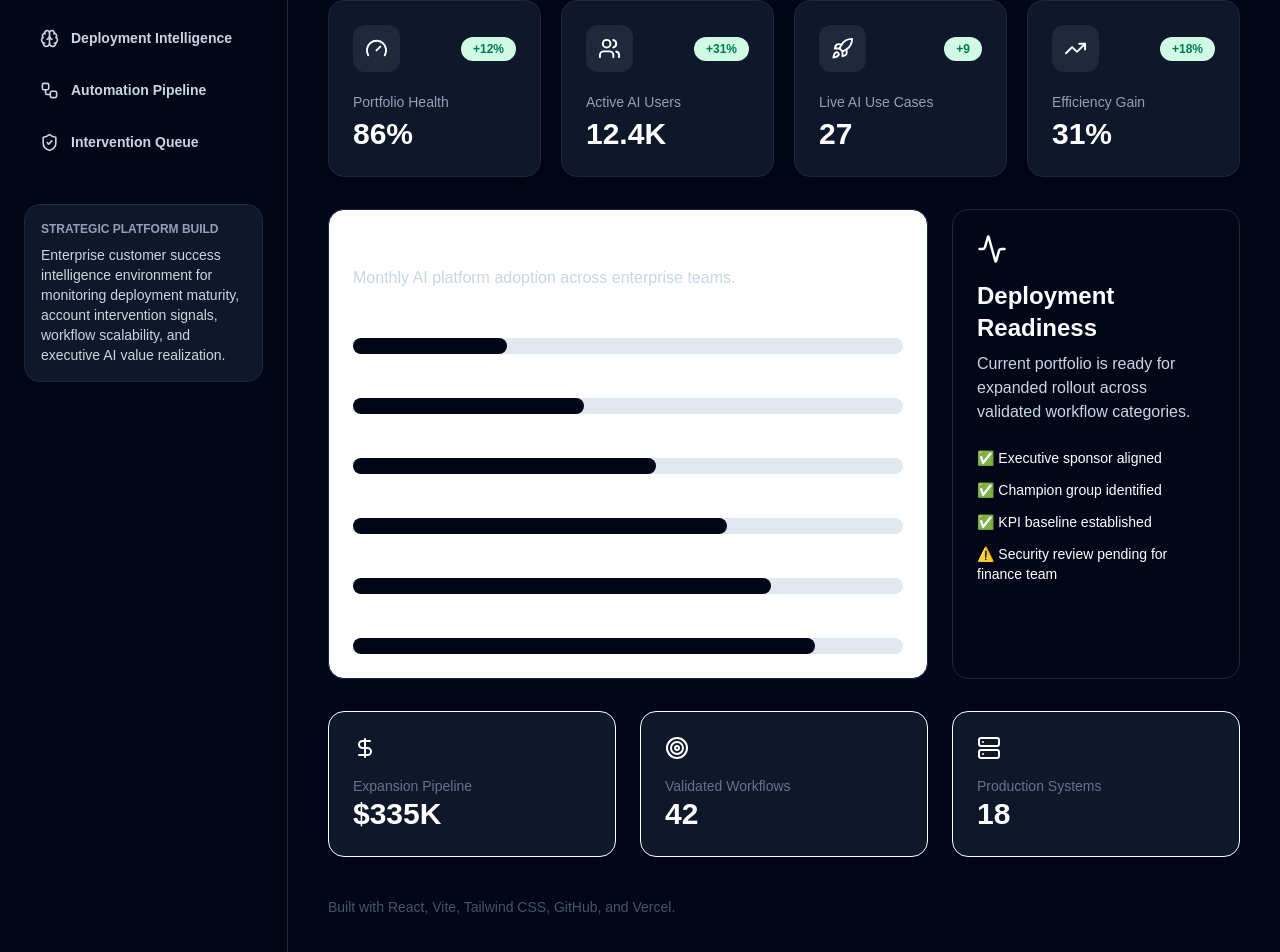
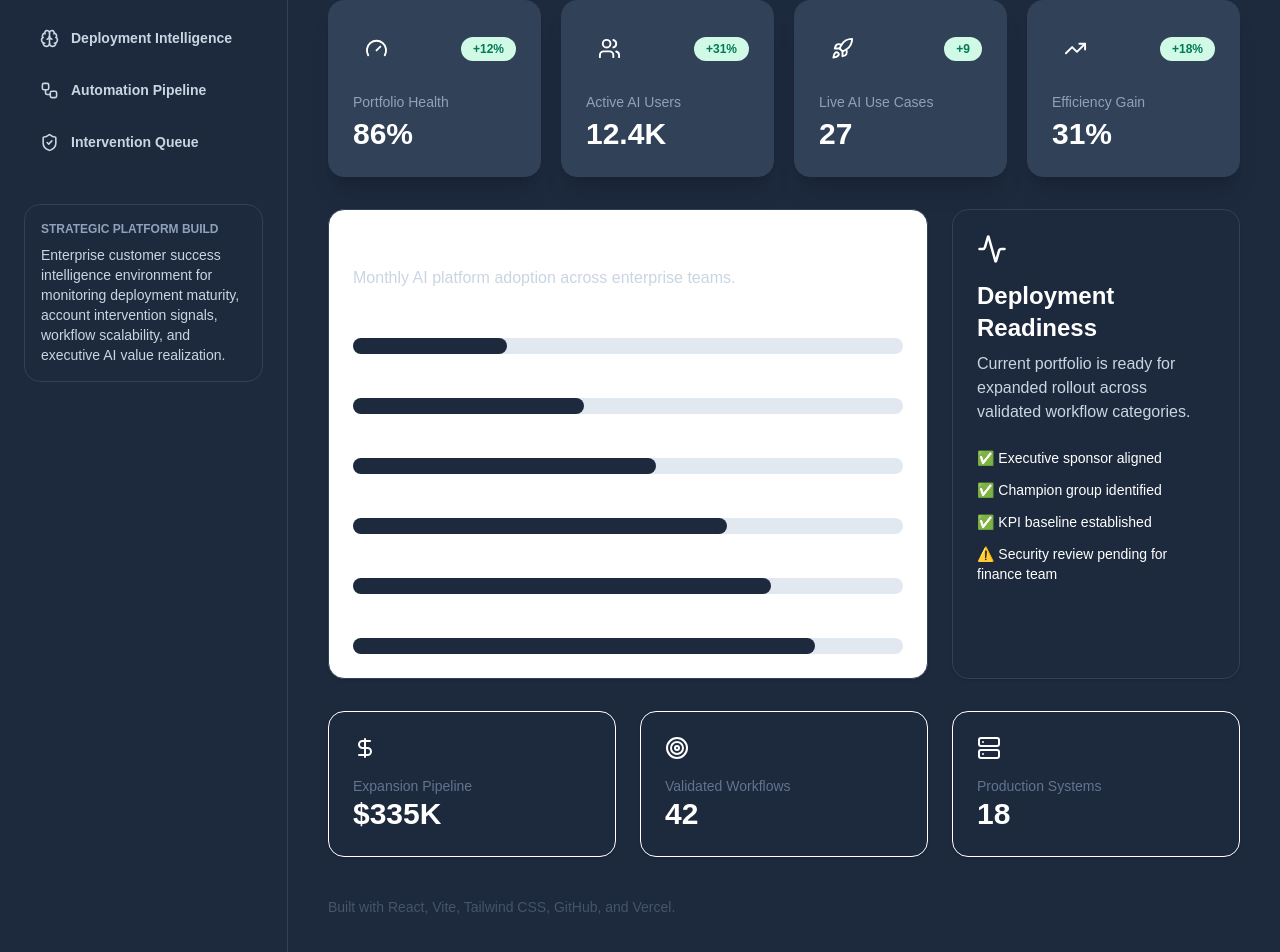
Before and after one commit to jtorres507-rgb/openai-ai-command-dashboard, a React (Vite) app: page / in a window 1280 px wide. Shown: the part 228-1180 px from the top of the page. Built offline with nearby package versions, Linux system fonts and the light colour scheme.

Commit message:
Adjusted graphite premium background tone

```diff
--- a/src/App.jsx
+++ b/src/App.jsx
@@ -134,9 +134,9 @@ function Sidebar({ activePage, setActivePage }) {
 ];
 
   return (
-    <aside className="hidden min-h-screen w-72 border-r border-slate-800 bg-slate-950 p-6 text-white lg:block">
+    <aside className="hidden min-h-screen w-72 border-r border-slate-700 bg-slate-800 p-6 text-white lg:block">
       <div className="flex items-center gap-3">
-        <div className="rounded-2xl bg-slate-900 p-3 text-slate-950">
+        <div className="rounded-2xl bg-slate-800 p-3 text-slate-950">
           <Brain size={26} />
         </div>
         <div>
@@ -155,7 +155,7 @@ function Sidebar({ activePage, setActivePage }) {
               key={link.name}
               onClick={() => setActivePage(link.name)}
               className={`flex w-full items-center gap-3 rounded-xl px-4 py-3 text-left text-sm font-semibold transition ${
-                active ? "bg-slate-900 text-slate-950" : "text-slate-300 hover:bg-slate-800"
+                active ? "bg-slate-800 text-slate-950" : "text-slate-300 hover:bg-slate-800"
               }`}
             >
               <Icon size={19} />
@@ -165,7 +165,7 @@ function Sidebar({ activePage, setActivePage }) {
         })}
       </nav>
 
-      <div className="mt-10 rounded-2xl border border-slate-800 bg-slate-900 p-4">
+      <div className="mt-10 rounded-2xl border border-slate-700 bg-slate-800 p-4">
         <p className="text-xs font-semibold uppercase text-slate-400">Strategic Platform Build</p>
         <p className="mt-2 text-sm text-slate-300">
               Enterprise customer success intelligence environment for monitoring deployment maturity,
@@ -178,9 +178,9 @@ function Sidebar({ activePage, setActivePage }) {
 
 function MetricCard({ title, value, change, icon: Icon }) {
   return (
-    <div className="rounded-2xl border border-slate-800 bg-slate-900 p-6 shadow-xl">
+    <div className="rounded-2xl border border-slate-700 bg-slate-700 p-6 shadow-xl">
       <div className="flex items-center justify-between">
-        <div className="rounded-xl bg-slate-800 p-3">
+        <div className="rounded-xl bg-slate-700 p-3">
           <Icon size={23} />
         </div>
         <span className="rounded-full bg-emerald-100 px-3 py-1 text-xs font-bold text-emerald-700">
@@ -201,7 +201,7 @@ function ProgressBar({ label, value }) {
         <span>{value}%</span>
       </div>
       <div className="h-4 rounded-full bg-slate-200">
-        <div className="h-4 rounded-full bg-slate-950" style={{ width: `${value}%` }} />
+        <div className="h-4 rounded-full bg-slate-800" style={{ width: `${value}%` }} />
       </div>
     </div>
   );
@@ -217,7 +217,7 @@ function ExecutiveOverview() {
       </div>
 
       <div className="mt-8 grid gap-6 xl:grid-cols-3">
-        <div className="rounded-2xl border border-slate-800 bg-white p-6 shadow-sm xl:col-span-2">
+        <div className="rounded-2xl border border-slate-700 bg-white p-6 shadow-sm xl:col-span-2">
           <h2 className="text-2xl font-bold">Adoption Velocity</h2>
           <p className="text-slate-300">Monthly AI platform adoption across enterprise teams.</p>
           <div className="mt-6 space-y-5">
@@ -227,7 +227,7 @@ function ExecutiveOverview() {
           </div>
         </div>
 
-        <div className="rounded-2xl border border-slate-800 bg-slate-950 p-6 text-white shadow-sm">
+        <div className="rounded-2xl border border-slate-700 bg-slate-800 p-6 text-white shadow-sm">
           <Activity size={30} />
           <h2 className="mt-4 text-2xl font-bold">Deployment Readiness</h2>
           <p className="mt-2 text-slate-300">
@@ -243,17 +243,17 @@ function ExecutiveOverview() {
       </div>
 
       <div className="mt-8 grid gap-6 md:grid-cols-3">
-        <div className="rounded-2xl bg-slate-900 p-6 shadow-sm border">
+        <div className="rounded-2xl bg-slate-800 p-6 shadow-sm border">
           <DollarSign />
           <p className="mt-4 text-sm text-slate-500">Expansion Pipeline</p>
           <p className="text-3xl font-bold">$335K</p>
         </div>
-        <div className="rounded-2xl bg-slate-900 p-6 shadow-sm border">
+        <div className="rounded-2xl bg-slate-800 p-6 shadow-sm border">
           <Target />
           <p className="mt-4 text-sm text-slate-500">Validated Workflows</p>
           <p className="text-3xl font-bold">42</p>
         </div>
-        <div className="rounded-2xl bg-slate-900 p-6 shadow-sm border">
+        <div className="rounded-2xl bg-slate-800 p-6 shadow-sm border">
           <Server />
           <p className="mt-4 text-sm text-slate-500">Production Systems</p>
           <p className="text-3xl font-bold">18</p>
@@ -265,7 +265,7 @@ function ExecutiveOverview() {
 
 function CustomerHealth() {
   return (
-    <div className="rounded-2xl border border-slate-800 bg-slate-900 p-6 shadow-sm overflow-x-auto">
+    <div className="rounded-2xl border border-slate-700 bg-slate-800 p-6 shadow-sm overflow-x-auto">
       <h2 className="text-2xl font-bold">Customer Health Intelligence</h2>
       <p className="mt-2 text-slate-300">
         Portfolio-level account intelligence for adoption, retention risk, expansion, and technical success ownership.
@@ -320,7 +320,7 @@ function AIPerformance() {
       </div>
 
       <div className="mt-8 grid gap-6 xl:grid-cols-2">
-        <div className="rounded-2xl border border-slate-800 bg-slate-900 p-6 shadow-sm">
+        <div className="rounded-2xl border border-slate-700 bg-slate-800 p-6 shadow-sm">
           <h2 className="text-2xl font-bold">AI System Observability</h2>
           <p className="mt-2 text-slate-300">
             Operational signals for enterprise AI deployment monitoring.
@@ -341,7 +341,7 @@ function AIPerformance() {
           </div>
         </div>
 
-        <div className="rounded-2xl border border-slate-800 bg-slate-950 p-6 text-white shadow-sm">
+        <div className="rounded-2xl border border-slate-700 bg-slate-800 p-6 text-white shadow-sm">
           <h2 className="text-2xl font-bold">Model Improvement Notes</h2>
           <div className="mt-5 space-y-4 text-sm text-slate-300">
             <p>✅ Prompt templates improved response consistency across support workflows.</p>
@@ -357,7 +357,7 @@ function AIPerformance() {
 
 function WorkflowPipeline() {
   return (
-    <div className="rounded-2xl border border-slate-800 bg-slate-900 p-6 shadow-sm">
+    <div className="rounded-2xl border border-slate-700 bg-slate-800 p-6 shadow-sm">
       <h2 className="text-2xl font-bold">Workflow Automation Pipeline</h2>
       <p className="mt-2 text-slate-300">
         Tracks AI workflow candidates from discovery through production deployment.
@@ -367,7 +367,7 @@ function WorkflowPipeline() {
         {deploymentPrograms.map((workflow) => (
           <div
             key={workflow.name}
-            className="grid gap-4 rounded-xl border border-slate-800 p-5 md:grid-cols-4 md:items-center"
+            className="grid gap-4 rounded-xl border border-slate-700 p-5 md:grid-cols-4 md:items-center"
           >
             <div className="font-semibold">{workflow.name}</div>
             <div><Pill value={workflow.status} /></div>
@@ -383,7 +383,7 @@ function WorkflowPipeline() {
 function ActionCenter() {
   return (
     <div className="grid gap-6 xl:grid-cols-2">
-      <div className="rounded-2xl border border-slate-800 bg-slate-900 p-6 shadow-sm">
+      <div className="rounded-2xl border border-slate-700 bg-slate-800 p-6 shadow-sm">
         <div className="flex items-center gap-3">
           <Lightbulb />
           <h2 className="text-2xl font-bold">AI Success Recommendations</h2>
@@ -398,7 +398,7 @@ function ActionCenter() {
         </ul>
       </div>
 
-      <div className="rounded-2xl border border-slate-800 bg-slate-900 p-6 shadow-sm">
+      <div className="rounded-2xl border border-slate-700 bg-slate-800 p-6 shadow-sm">
         <div className="flex items-center gap-3">
           <ShieldCheck />
           <h2 className="text-2xl font-bold">Intervention Queue</h2>
@@ -406,7 +406,7 @@ function ActionCenter() {
 
         <div className="mt-5 space-y-4">
           {interventionQueue.map((item) => (
-            <div key={item.title} className="rounded-xl border border-slate-800 bg-slate-50 p-4">
+            <div key={item.title} className="rounded-xl border border-slate-700 bg-slate-50 p-4">
               <div className="mb-2">
                 <Pill value={item.severity} />
               </div>
@@ -432,10 +432,10 @@ export default function App() {
   };
 
   return (
-    <div className="min-h-screen bg-slate-950 text-white lg:flex">
+    <div className="min-h-screen bg-slate-800 text-white lg:flex">
       <Sidebar activePage={activePage} setActivePage={setActivePage} />
 
-      <main className="flex-1 p-6 md:p-10 bg-slate-950">
+      <main className="flex-1 p-6 md:p-10 bg-slate-800">
         <div className="mb-8">
           <p className="text-sm font-bold uppercase tracking-[0.2em] text-emerald-400">
                 ENTERPRISE AI SUCCESS COMMAND PLATFORM
```
